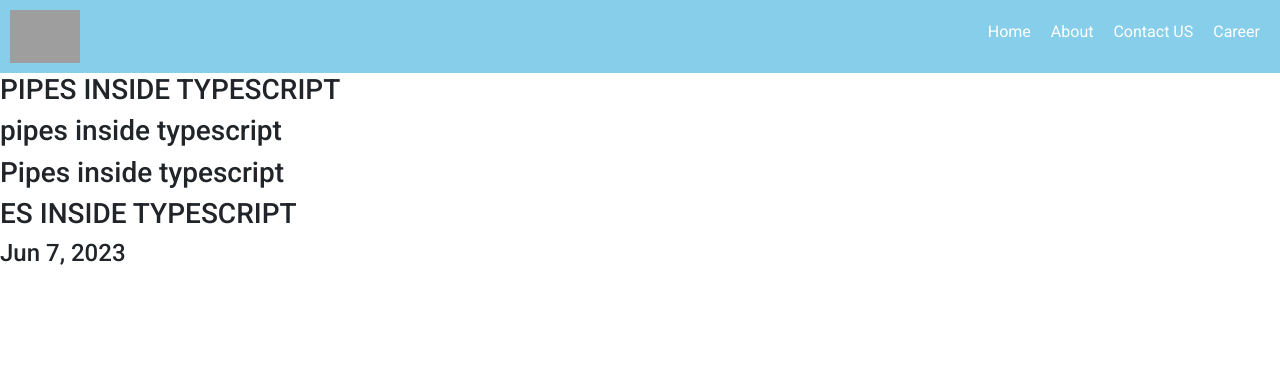
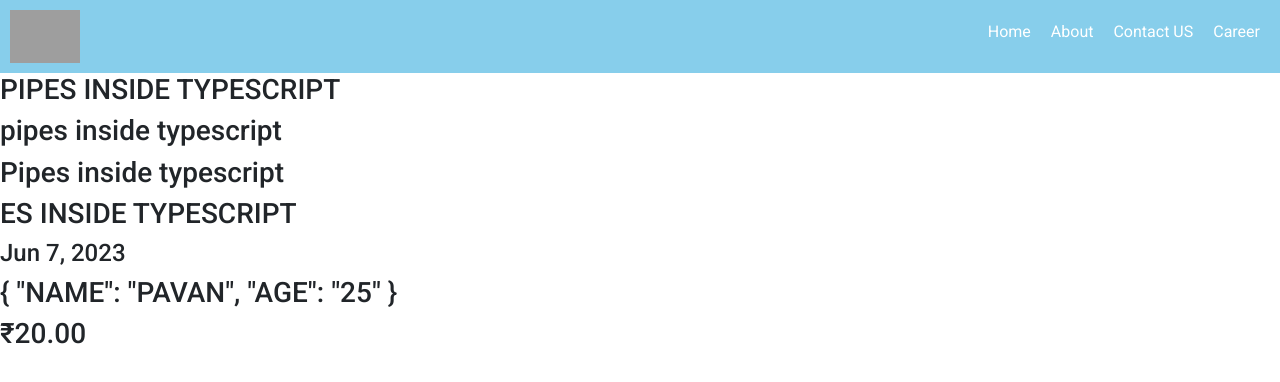
Before and after one commit to iampavanmun18/my-first-project, an Angular app: page / in a window 1280 px wide. Shown: the top 382 px of the page. Built offline with nearby package versions, Linux system fonts and the light colour scheme; grey boxes are pictures that could not be loaded.

Commit message:
added (Indian)currency using pipe

```diff
--- a/src/app/app.component.html
+++ b/src/app/app.component.html
@@ -6,3 +6,7 @@
 <h3>{{title | slice : 3 | uppercase}}</h3>
 
 <h4>{{today | date  }}</h4>
+
+<!-- using json in angular using pipe -->
+<h3>{{user | json | uppercase}}</h3>
+<h3>{{20 | currency : 'INR'}}</h3>
--- a/src/app/app.component.ts
+++ b/src/app/app.component.ts
@@ -9,4 +9,9 @@ export class AppComponent {
   title= "Pipes inside typescript";
   today = Date()
 
+  user = {
+    name: 'Pavan',
+    age: '25'
+  }
+
 }
```
